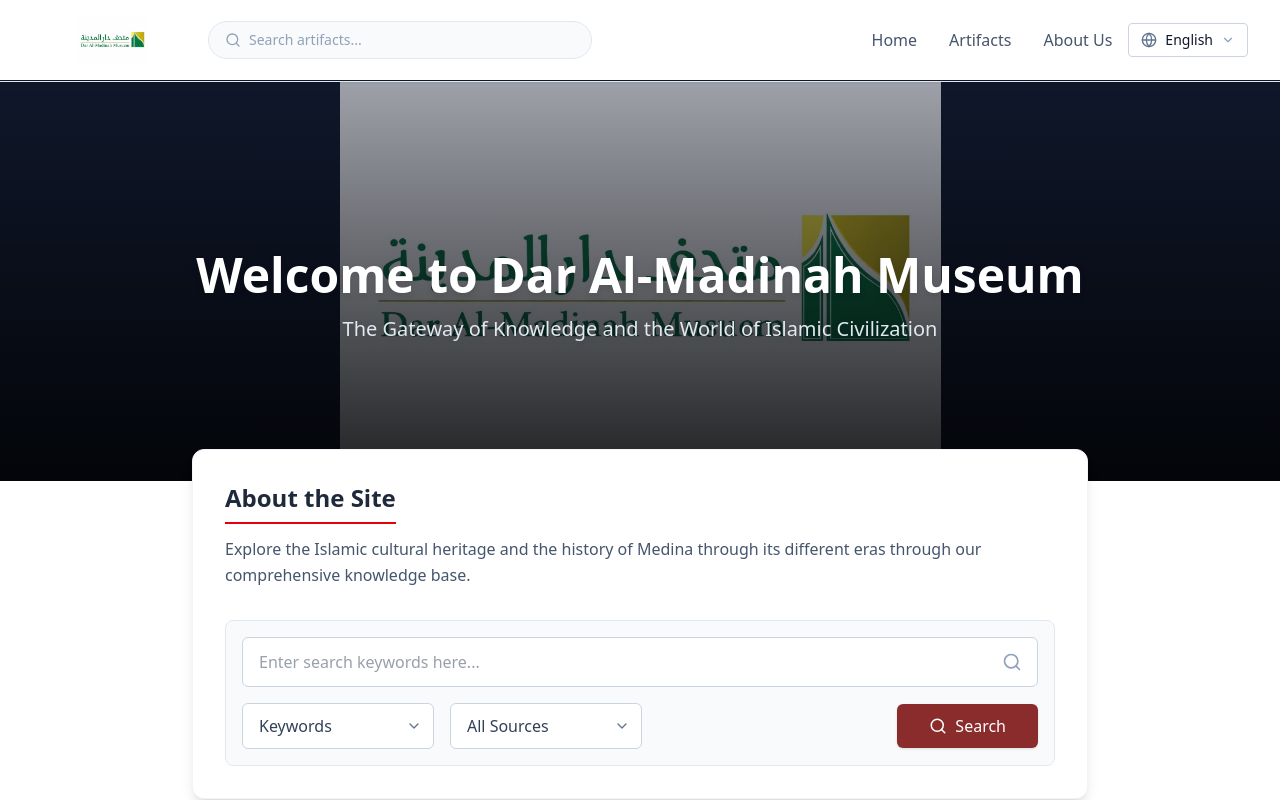
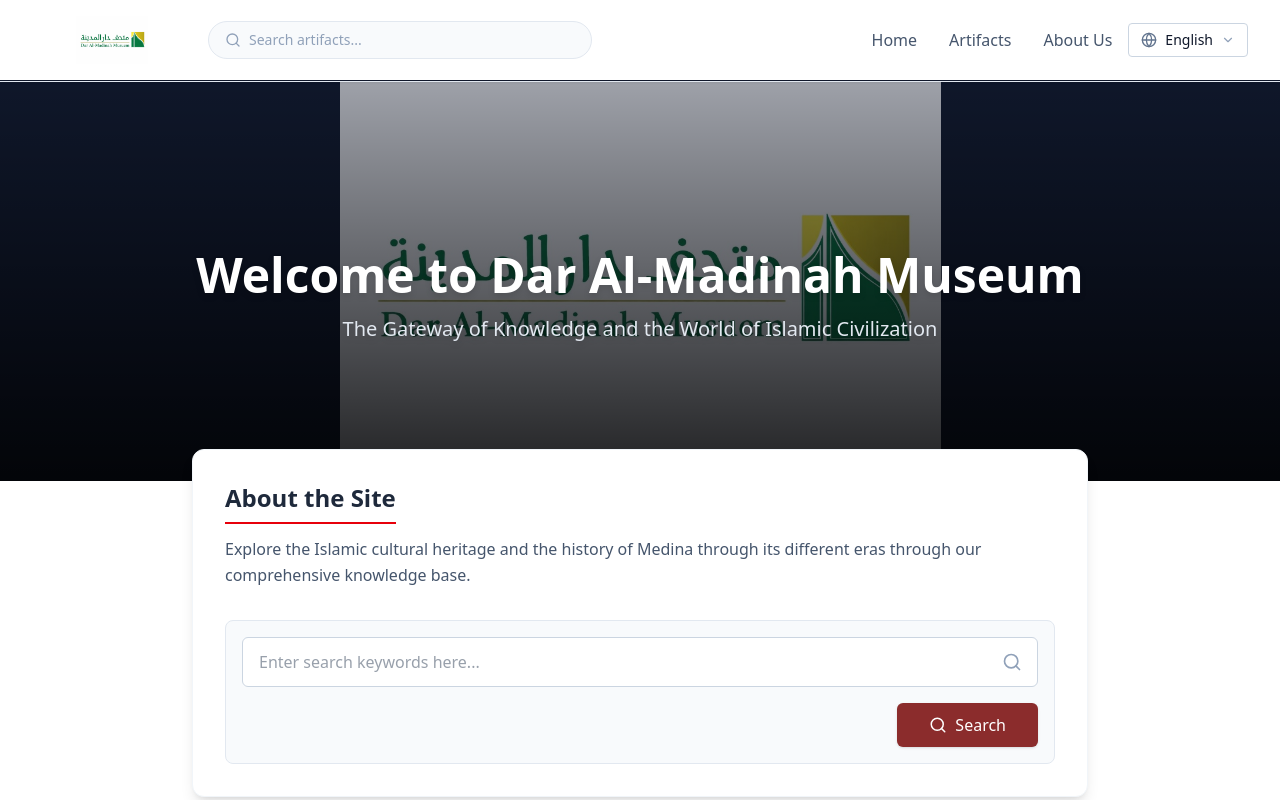
Before and after one commit to Alreem-ai/dar-al-madinah-museum, a Next.js app: page /en in a window 1280 px wide. Shown: the top 800 px of the page. Built offline with nearby package versions, Linux system fonts and the light colour scheme.

Commit message:
style: remove keyword and source dropdowns from hero search

```diff
--- a/src/components/HeroSearch.tsx
+++ b/src/components/HeroSearch.tsx
@@ -122,42 +122,7 @@
           </div>
 
           {/* Filters & Action Button Row */}
-          <div className="flex flex-col md:flex-row gap-4 justify-between items-start md:items-center">
-
-            <div className="flex flex-col sm:flex-row gap-4 w-full md:w-auto">
-              {/* Keywords Dropdown */}
-              <div className="relative w-full sm:w-48">
-                <select
-                  value={keyword}
-                  onChange={(e) => setKeyword(e.target.value)}
-                  className="w-full appearance-none bg-white border border-slate-300 text-slate-700 py-2.5 px-4 rounded-md focus:outline-none focus:ring-2 focus:ring-slate-400"
-                >
-                  <option value="">{currT.keywords}</option>
-                  <option value="history">{locale === 'ar' ? 'التاريخ' : 'History'}</option>
-                  <option value="art">{locale === 'ar' ? 'الفنون' : 'Arts'}</option>
-                  <option value="manuscripts">{locale === 'ar' ? 'المخطوطات' : 'Manuscripts'}</option>
-                </select>
-                <div className={`absolute top-1/2 -translate-y-1/2 ${isRTL ? 'left-3' : 'right-3'} pointer-events-none text-slate-500`}>
-                  <ChevronDown size={16} />
-                </div>
-              </div>
-
-              {/* All Sources Dropdown */}
-              <div className="relative w-full sm:w-48">
-                <select
-                  value={source}
-                  onChange={(e) => setSource(e.target.value)}
-                  className="w-full appearance-none bg-white border border-slate-300 text-slate-700 py-2.5 px-4 rounded-md focus:outline-none focus:ring-2 focus:ring-slate-400"
-                >
-                  <option value="">{currT.allSources}</option>
-                  <option value="museum">{locale === 'ar' ? 'محتوى المتحف' : 'Museum Content'}</option>
-                  <option value="external">{locale === 'ar' ? 'المصادر الخارجية' : 'External Sources'}</option>
-                </select>
-                <div className={`absolute top-1/2 -translate-y-1/2 ${isRTL ? 'left-3' : 'right-3'} pointer-events-none text-slate-500`}>
-                  <ChevronDown size={16} />
-                </div>
-              </div>
-            </div>
+          <div className="flex flex-col md:flex-row gap-4 justify-end items-start md:items-center">
 
             {/* Submit Button */}
             <button className="w-full md:w-auto bg-[#8b2c2c] hover:bg-[#702020] text-white px-8 py-2.5 rounded-md font-medium transition shadow-sm flex items-center justify-center gap-2">
```
